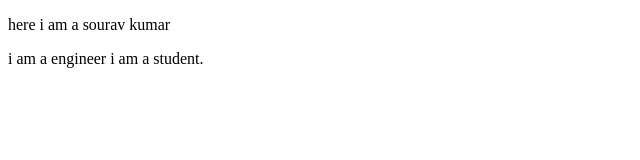
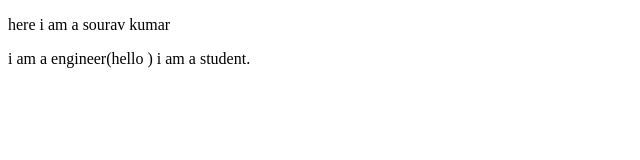
Before and after one commit to Sourav15kumar/localrepository, a plain HTML site: page index.html in a window 1280 px wide. Shown: the full height of the page, 0-640 px from the left. Drawn offline with Linux system fonts and the light colour scheme.

Commit message:
add hello

```diff
--- a/index.html
+++ b/index.html
@@ -8,7 +8,7 @@
 <body>
     <p> here i am a sourav kumar</p>
 
-    i am a engineer
+    i am a engineer(hello )
       i am a student.
 
 
```
